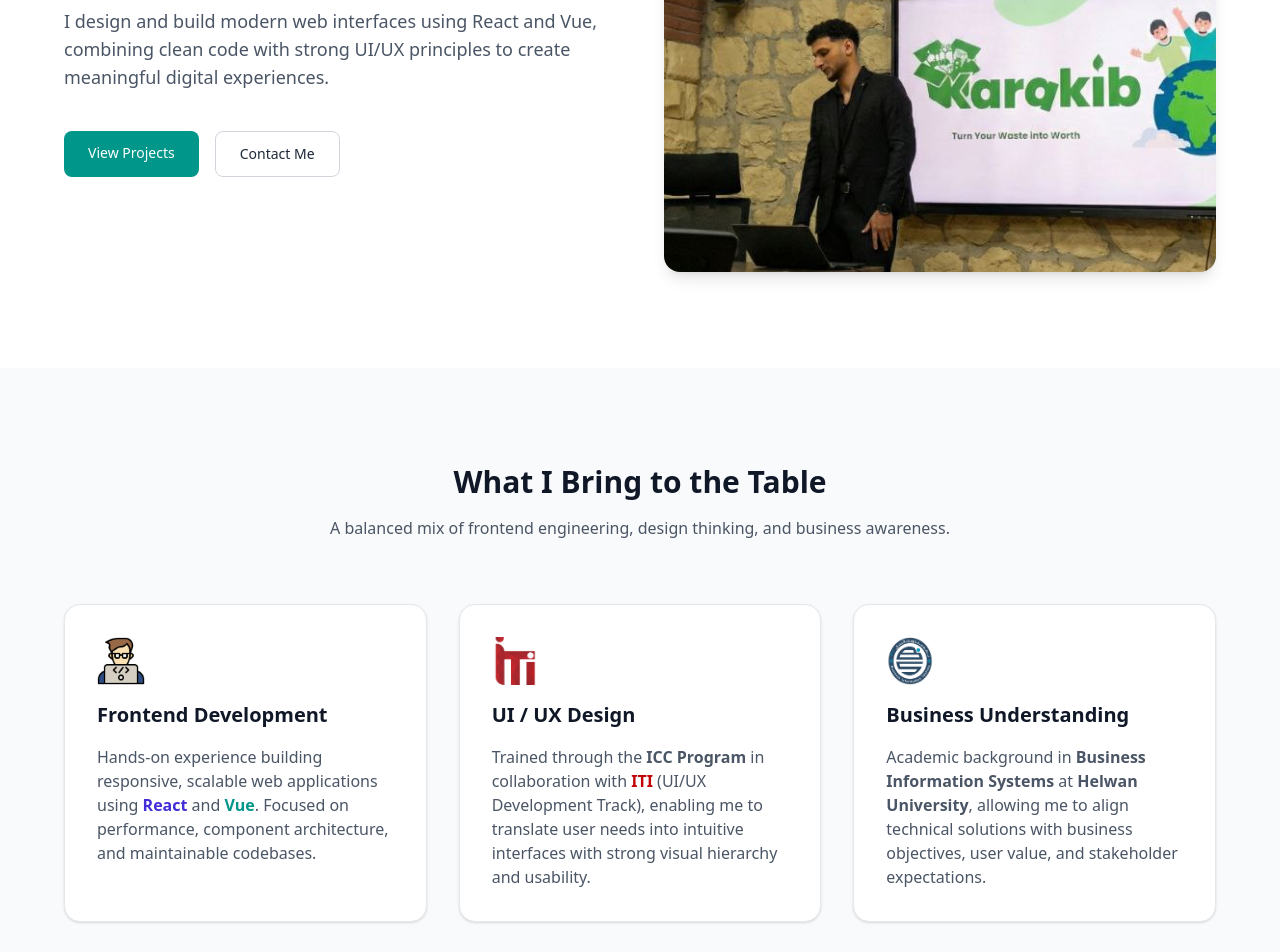
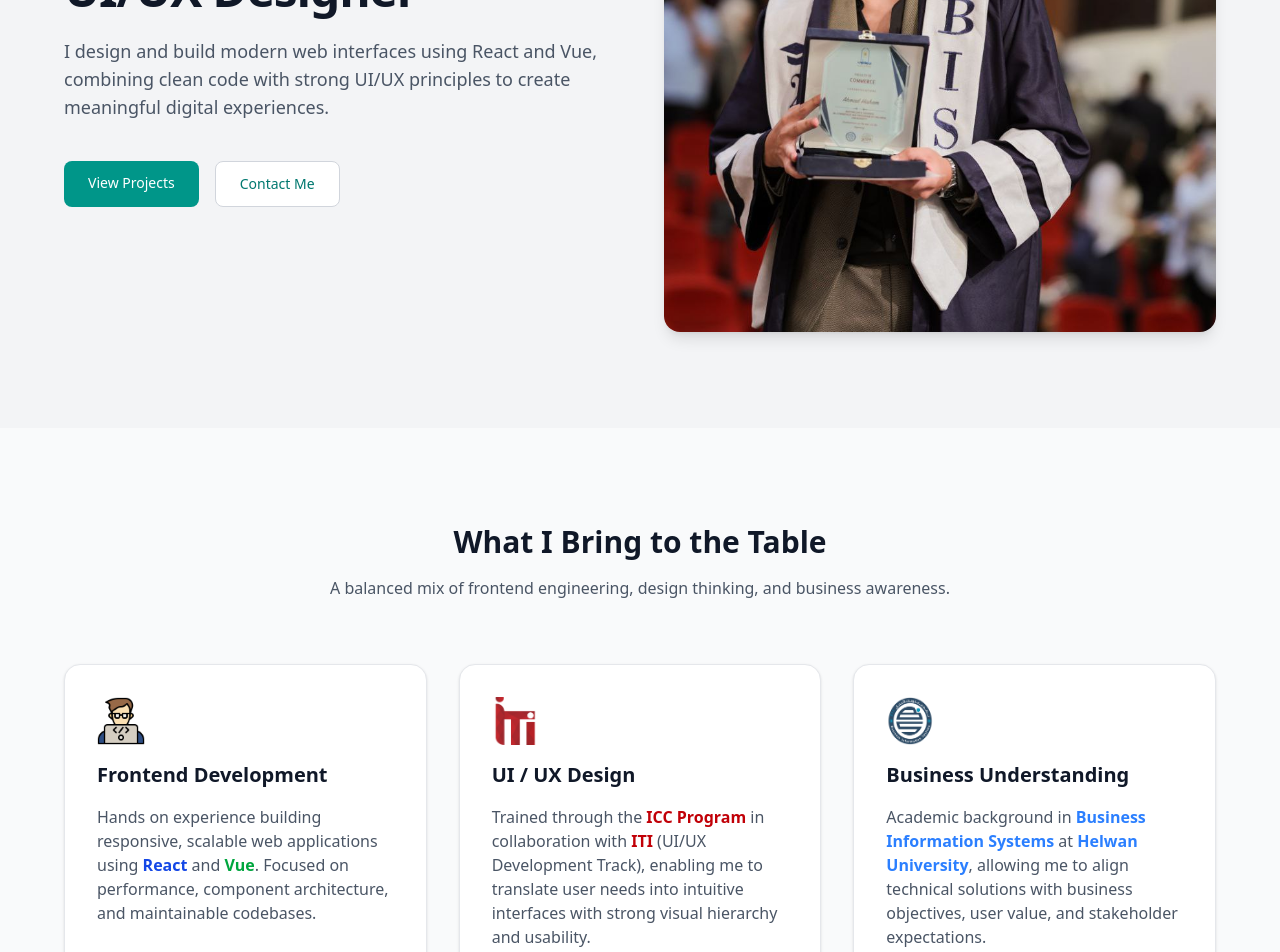
Before and after one commit to ahmaddhisham/Portfolio, a React (Vite) app in the folder my-react-app/: page / in a window 1280 px wide. Shown: the part 400-1352 px from the top of the page. Built offline with nearby package versions, Linux system fonts and the light colour scheme.

Commit message:
Enhancements

```diff
--- a/my-react-app/src/pages/HomePage.jsx
+++ b/my-react-app/src/pages/HomePage.jsx
@@ -23,7 +23,7 @@ const fadeUp = {
 
 function HomePage() {
   return (
-    <main className="bg-white">
+    <main className="bg-gray-100 min-h-screen">
       {/* =====================
           Hero Section
       ====================== */}
@@ -56,7 +56,7 @@ function HomePage() {
                 </Link>
                 <Link
                   to="/contact"
-                  className="rounded-lg border border-gray-300 px-6 py-3 text-sm font-medium text-gray-800 transition hover:bg-gray-100 text-center"
+                  className="rounded-lg border border-gray-300 bg-white px-6 py-3 text-sm font-medium text-teal-700 transition hover:bg-gray-100 text-center"
                 >
                   Contact Me
                 </Link>
@@ -71,9 +71,9 @@ function HomePage() {
               className="hidden md:block"
             >
               <img
-                src="karakibme.jpg"
+                src="graduationme.jpg"
                 alt="Hero"
-                className="rounded-2xl shadow-lg w-full h-120 object-cover"
+                className="rounded-2xl shadow-lg w-full h-135 object-cover"
               />
             </motion.div>
           </div>
@@ -115,8 +115,8 @@ function HomePage() {
                 Frontend Development
               </h3>
               <p className="mt-4 text-gray-600">
-                Hands-on experience building responsive, scalable web
-                applications using <strong className="text-indigo-700">React</strong> and <strong className="text-teal-600">Vue</strong>.
+                Hands on experience building responsive, scalable web
+                applications using <strong className="text-blue-700">React</strong> and <strong className="text-green-600">Vue</strong>.
                 Focused on performance, component architecture, and maintainable
                 codebases.
               </p>
@@ -135,7 +135,7 @@ function HomePage() {
                 UI / UX Design
               </h3>
               <p className="mt-4 text-gray-600">
-                Trained through the <strong>ICC Program</strong> in collaboration
+                Trained through the <strong className="text-red-700">ICC Program</strong> in collaboration
                 with <strong className="text-red-700">ITI</strong> (UI/UX Development Track), enabling me
                 to translate user needs into intuitive interfaces with strong
                 visual hierarchy and usability.
@@ -155,8 +155,8 @@ function HomePage() {
                 Business Understanding
               </h3>
               <p className="mt-4 text-gray-600">
-                Academic background in <strong>Business Information Systems </strong>
-                at <strong> Helwan University</strong>, allowing me to align
+                Academic background in <strong className="text-blue-500">Business Information Systems </strong>
+                at <strong className="text-blue-500"> Helwan University</strong>, allowing me to align
                 technical solutions with business objectives, user value, and
                 stakeholder expectations.
               </p>
@@ -207,7 +207,7 @@ function HomePage() {
           key={index}
           whileHover={{ scale: 1.08 }}
           transition={{ type: "spring", stiffness: 300 }}
-          className="flex flex-col items-center justify-center rounded-2xl bg-gray-100 p-8"
+          className="flex flex-col items-center justify-center rounded-2xl bg-white p-8"
         >
           <skill.icon className={`text-4xl ${skill.color || "text-gray-900"}`} />
           <span className="mt-4 text-sm font-medium text-gray-700">
```
